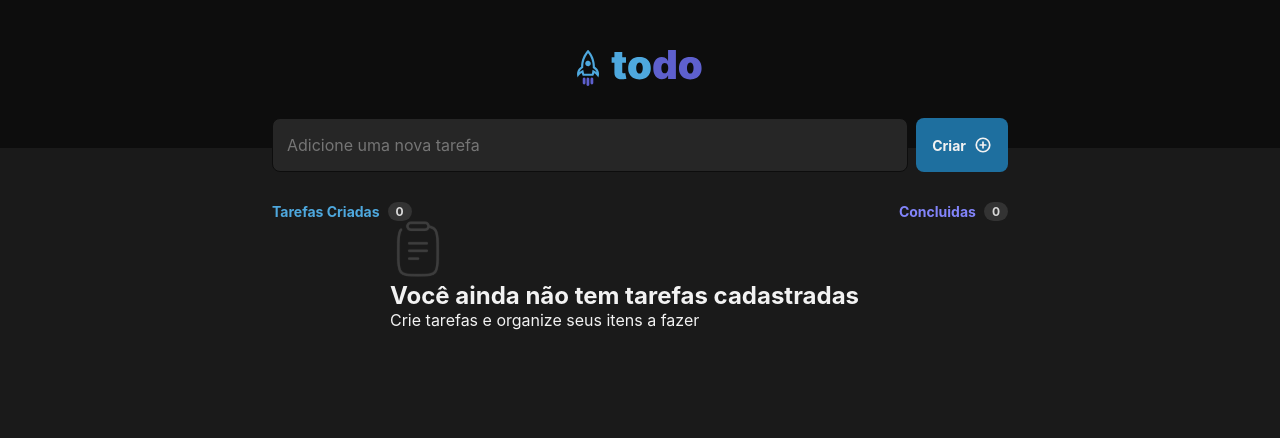
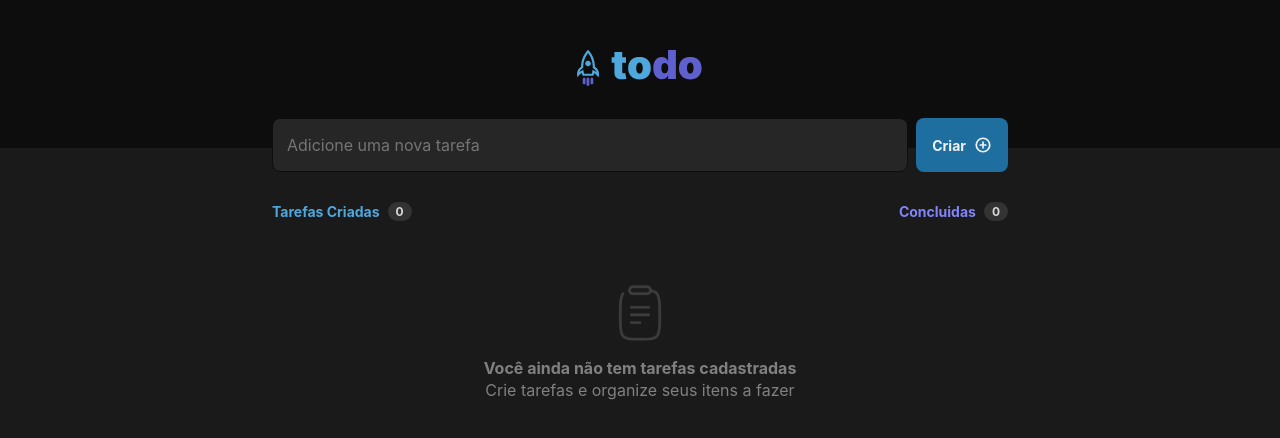
Before and after one commit to voncardoso/to-do-list, a React app: page / in a window 1280 px wide. Shown: the top 438 px of the page. Built offline with nearby package versions, Linux system fonts and the light colour scheme; the HTML template or start-up script is replaced by a standard one.

Commit message:
tela principal finalizada

```diff
--- a/src/components/Tasks.module.css
+++ b/src/components/Tasks.module.css
@@ -48,8 +48,33 @@
 }
 
 .empty {
+  display: flex;
+  align-items: center;
+  flex-direction: column;
   width: 500px;
+  font-size: 1rem;
   margin: 0 auto;
+  margin-top: 64px;
+  text-align: center;
+}
+
+.empty img {
+  align-self: center;
+  position: relative;
+  margin: 0 auto;
+  margin-bottom: 16px;
+}
+
+.empty div h2 {
+  font-size: 1rem;
+  line-height: 22.4px;
+  color: var(--gray-300);
+}
+
+.empty div p {
+  font-size: 1rem;
+  line-height: 22.4px;
+  color: var(--gray-300);
 }
 
 .info {
```
